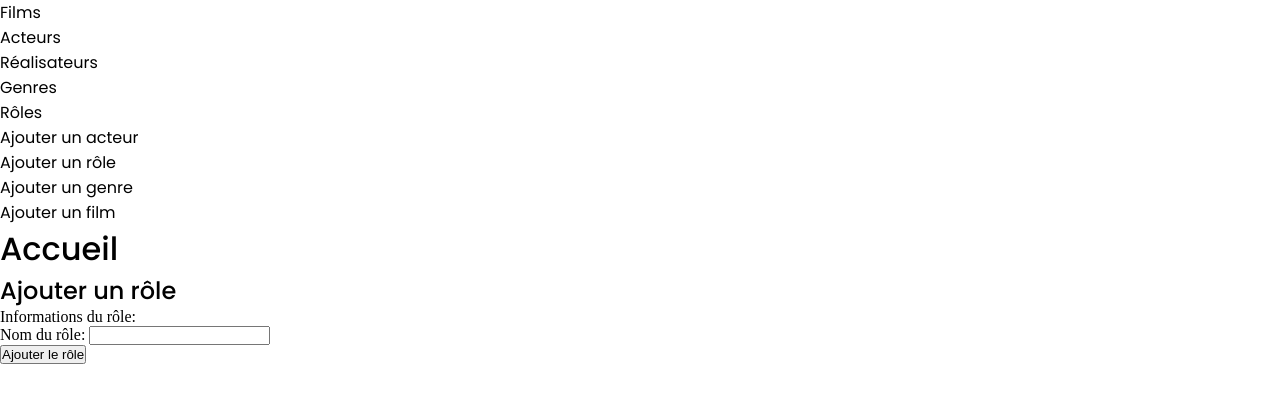
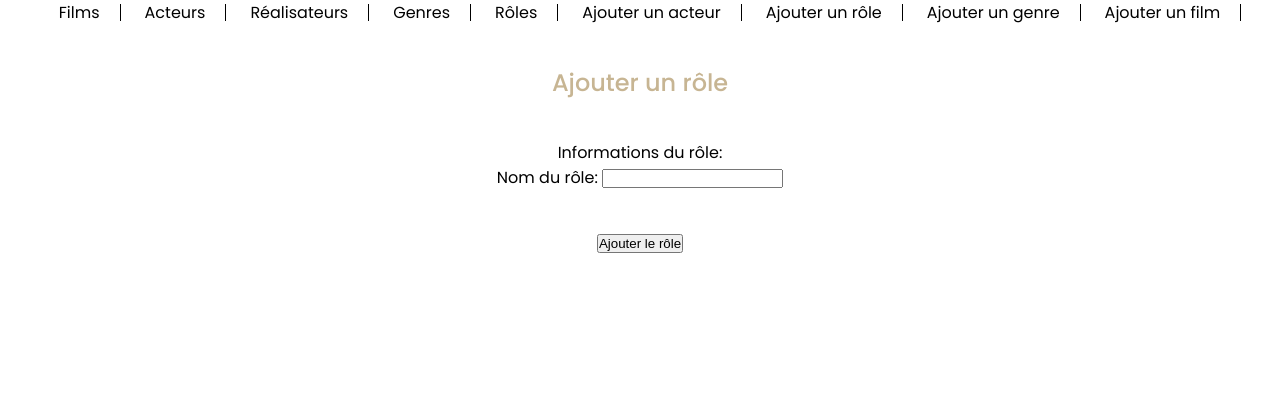
Before and after one commit to hjrayd/exo_cinema, a PHP site: page /view/addRole.php in a window 1280 px wide. Shown: the top 403 px of the page. Run offline with PHP 8.4, Linux system fonts and the light colour scheme.

Commit message:
css (align items and colors)

```diff
--- a/public/css/style.css
+++ b/public/css/style.css
@@ -2,6 +2,12 @@
     margin: 0;
     padding: 0;
     box-sizing: border-box;
+}
+
+nav {
+    justify-content: center;
+    text-align: center;
+
 }
 
 a {
@@ -9,8 +15,42 @@ a {
     color: black;
     font-family: "Poppins", sans-serif;
 }
+p {
+    font-family: "Poppins", sans-serif;
+    margin-bottom: 20px;
+}
 
-h1, h2, th {
+h1, h2, th{
     font-family: "Poppins", sans-serif;
     font-weight: 500;
 }
+
+h1, h2, p {
+    margin-top: 40px;
+    text-align: center;
+}
+
+th, td {
+    border-bottom: 1px solid #ddd;
+  }
+
+th, h2 {
+    color: #C7B593;
+}
+
+
+
+  table {
+    justify-content: center;
+    text-align: center;
+    align-items: center;
+    width: 100%;
+  }
+
+ li {
+    display: inline;
+    border-right: 1px solid;
+    padding-right: 20px;
+    padding-left: 20px;
+
+  }
--- a/view/listRealisateurs.php
+++ b/view/listRealisateurs.php
@@ -2,11 +2,11 @@
 
 <p> Il y a <?=$requete->rowCount() ?> réalisateurs </p>
 
-<table>
+<table class="table">
     <thead>
         <tr>
-           <th>PRENOM</th>
-           <th>NOM</th>
+           <th scope="col">PRENOM</th>
+           <th scope="col">NOM</th>
         </tr>
     </thead>
     <tbody>
--- a/view/template.php
+++ b/view/template.php
@@ -25,9 +25,10 @@
     </nav>
 
     <main>
-        <h1>Accueil</h1>
+
         <h2><?= $titre_secondaire ?></h2>
         <?= $contenu ?>
     </main>
 </body>
+
 </html>
```
